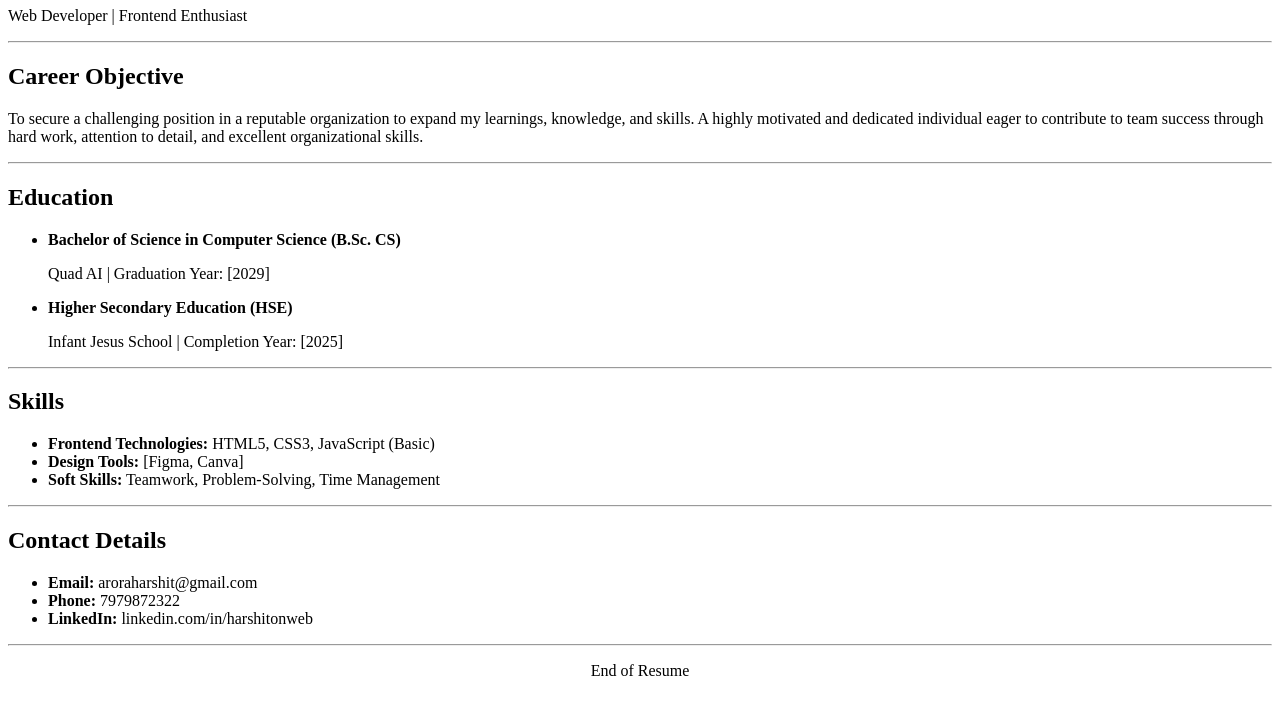
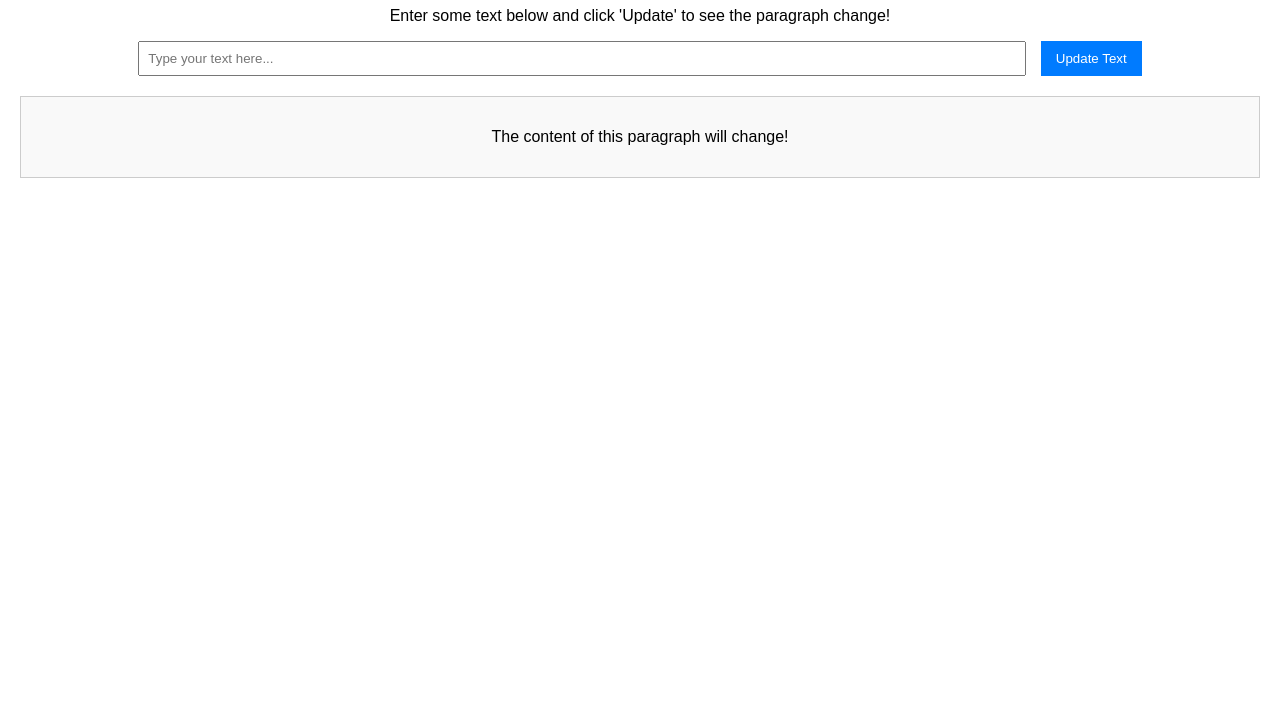
Before and after one commit to aroraharshit779-cmyk/frontendassign, a plain HTML site: page index.html in a window 1280 px wide. Shown: the part 73-800 px from the top of the page. Drawn offline with Linux system fonts and the light colour scheme.

Commit message:
Add files via upload

```diff
--- a/index.html
+++ b/index.html
@@ -3,51 +3,87 @@
 <head>
     <meta charset="UTF-8">
     <meta name="viewport" content="width=device-width, initial-scale=1.0">
-    <title>Simple HTML Resume</title>
+    <title>Dynamic Text Update</title>
+    <style>
+        body {
+            font-family: Arial, sans-serif;
+            margin: 20px;
+            text-align: center;
+        }
+        #outputParagraph {
+            border: 1px solid #ccc;
+            padding: 15px;
+            margin-top: 20px;
+            min-height: 50px; /* Ensure visibility */
+            background-color: #f9f9f9;
+        }
+        input[type="text"] {
+            padding: 8px;
+            width: 70%;
+            margin-right: 10px;
+        }
+        button {
+            padding: 10px 15px;
+            background-color: #007bff;
+            color: white;
+            border: none;
+            cursor: pointer;
+        }
+        button:hover {
+            background-color: #0056b3;
+        }
+    </style>
 </head>
 <body>
 
-    <h1>[Harshit Arora]</h1>
-    <p>Web Developer | Frontend Enthusiast</p>
+    <h1>Dynamic Text Updater</h1>
+    <p>Enter some text below and click 'Update' to see the paragraph change!</p>
 
-    <hr>
-    <h2>Career Objective</h2>
-    <p>
-        To secure a challenging position in a reputable organization to expand my learnings, knowledge, and skills.
-        A highly motivated and dedicated individual eager to contribute to team success through hard work, attention to detail, and excellent organizational skills.
-    </p>
+    <input type="text" id="textInput" placeholder="Type your text here...">
 
-    <hr>
-    <h2>Education</h2>
-    <ul>
-        <li>
-            <strong>Bachelor of Science in Computer Science (B.Sc. CS)</strong>
-            <p>Quad AI | Graduation Year: [2029]</p>
-        </li>
-        <li>
-            <strong>Higher Secondary Education (HSE)</strong>
-            <p>Infant Jesus School | Completion Year: [2025]</p>
-        </li>
-    </ul>
+    <button id="updateButton">Update Text</button>
 
-    <hr>
-    <h2>Skills</h2>
-    <ul>
-        <li><strong>Frontend Technologies:</strong> HTML5, CSS3, JavaScript (Basic)</li>
-        <li><strong>Design Tools:</strong> [Figma, Canva]</li>
-        <li><strong>Soft Skills:</strong> Teamwork, Problem-Solving, Time Management</li>
-    </ul>
+    <div id="outputParagraph">
+        <p id="dynamicText">The content of this paragraph will change!</p>
+    </div>
 
-    <hr>
-    <h2>Contact Details</h2>
-    <ul>
-        <li><strong>Email:</strong> aroraharshit@gmail.com</li>
-        <li><strong>Phone:</strong> 7979872322</li>
-        <li><strong>LinkedIn:</strong> linkedin.com/in/harshitonweb</li>
-    </ul>
+    <script>
+        // FUNCTION DEFINITION: The core logic
+        function updateParagraph() {
+            // 1. Get the HTML elements using DOM methods (getElementById)
+            const inputField = document.getElementById('textInput');
+            const outputParagraph = document.getElementById('dynamicText');
 
-    <hr>
-    <p style="text-align: center;">End of Resume</p>
+            // 2. Get the value (text) entered by the user
+            const newText = inputField.value;
+
+            // 3. Modify the webpage content dynamically (using innerText)
+            if (newText.trim() === "") {
+                outputParagraph.innerText = "Please enter some text to update the paragraph.";
+            } else {
+                outputParagraph.innerText = "You entered: " + newText;
+
+                // Optional: Clear the input field after updating
+                inputField.value = "";
+            }
+        }
+
+        // EVENT HANDLING: Attach the function to the button click
+        // Get the button element
+        const button = document.getElementById('updateButton');
+
+        // Add an event listener for the 'click' event
+        button.addEventListener('click', updateParagraph);
+
+        // Optional: Also update on pressing 'Enter' in the input field
+        const input = document.getElementById('textInput');
+        input.addEventListener('keypress', function (e) {
+            if (e.key === 'Enter') {
+                updateParagraph();
+            }
+        });
+
+    </script>
 
 </body>
 </html>
```
